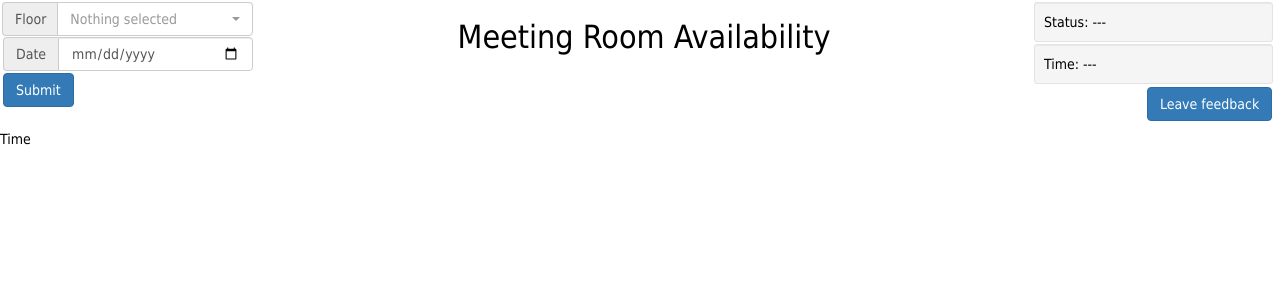
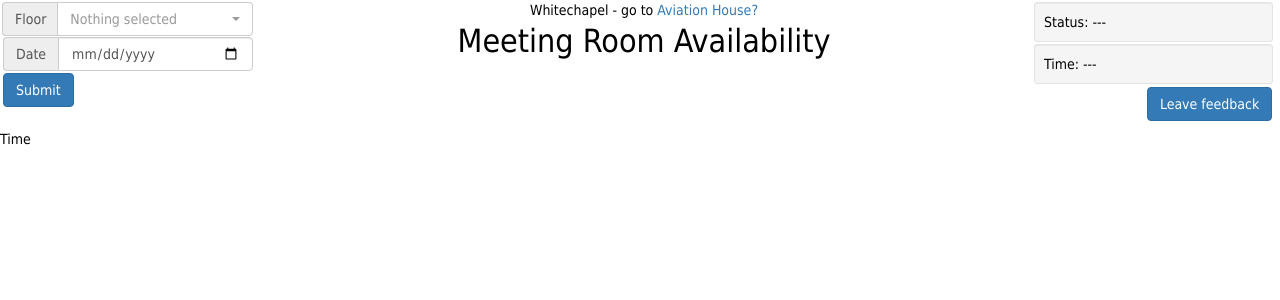
Before and after one commit to Wynndow/meeting_room_project, a Flask app: template app/templates/base.html in a window 1280 px wide. Shown: the top 300 px of the page. Run offline with Flask 2, Linux system fonts and the light colour scheme; the template is opened without the code that fills it, so the values that code supplies are empty; parts of the project's set-up code (start-up, migrations or seed data) failed here and were passed over; some libraries are stand-ins or nearby versions.

Commit message:
Add link to switch buildings

```diff
--- a/app/static/stylesheet.css
+++ b/app/static/stylesheet.css
@@ -41,6 +41,10 @@ body {
   #status-div {
     display: none;
   }
+}
+
+.building-link-container {
+  height: 0.5vh;
 }
 
 h1 {
--- a/app/templates/base.html
+++ b/app/templates/base.html
@@ -41,7 +41,12 @@
       </form>
     </div>
     <div class="header-contents" id="page-title-div">
-      <h1>Meeting Room Availability</h1>
+      {% if building == 'aviation' %}
+      <div class="building-link-container">Aviation House - go to <a href="/whitechapel">Whitechapel?</a></div>
+      {% else %}
+      <div class="building-link-container">Whitechapel - go to <a href="/">Aviation House?</a></div>
+      {% endif %}
+      <div><h1>Meeting Room Availability</h1></div>
     </div>
     <div class="header-contents" id="status-div">
       <div class="well well-sm" id="header-status-well">
```
Also changed, not shown: tests/app/main/test_main_views.py (+9 -1 lines).
